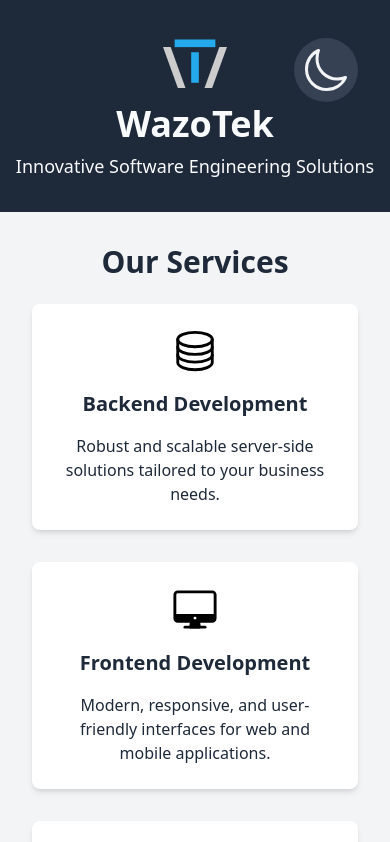
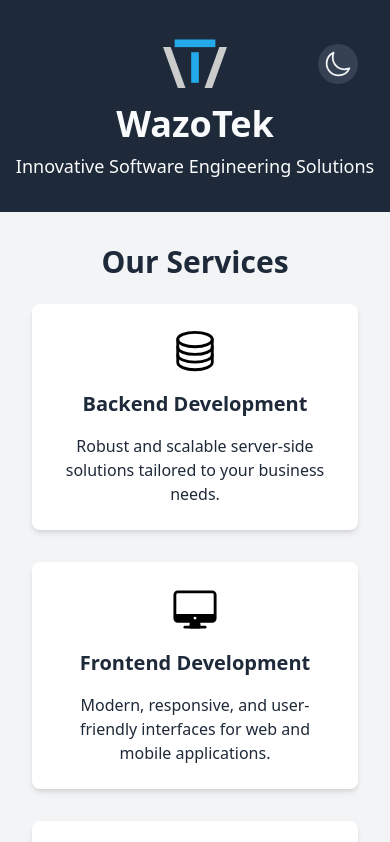
Before and after one commit to mverdon/wazotek-website, a website: page public/index.html in a window 390 px wide. Shown: the top 842 px of the page. Drawn offline with nearby package versions, Linux system fonts and the light colour scheme; files that its build step writes are made by us from their sources.

Commit message:
fix: make theme toggle responsive

```diff
--- a/public/index.html
+++ b/public/index.html
@@ -21,10 +21,10 @@
         <h1 class="text-4xl font-bold">WazoTek</h1>
         <p class="text-lg mt-2">Innovative Software Engineering Solutions</p>
       </div>
-      <div class="absolute top-1.5 right-0 mr-8">
-        <button id="theme-toggle" class="h-16 w-16 bg-gray-700 text-white rounded-full dark:bg-gray-300 dark:text-gray-800 hover:bg-gray-600 hover:dark:bg-gray-400 active:scale-95 transition-transform">
-          <image src="sun.svg" alt="Toggle Theme" class="mx-auto h-12 hidden dark:block">
-          <image src="moon.svg" alt="Toggle Theme" class="mx-auto h-12 dark:hidden">
+      <div class="absolute top-3 md:top-1.5 right-0 mr-8">
+        <button id="theme-toggle" class="h-10 w-10 md:h-16 md:w-16 bg-gray-700 text-white rounded-full dark:bg-gray-300 dark:text-gray-800 hover:bg-gray-600 hover:dark:bg-gray-400 active:scale-95 transition-transform">
+          <image src="sun.svg" alt="Toggle Theme" class="mx-auto h-7 md:h-10 hidden dark:block">
+          <image src="moon.svg" alt="Toggle Theme" class="mx-auto h-7 md:h-10 dark:hidden">
         </button>
       </div>
     </div>
```
